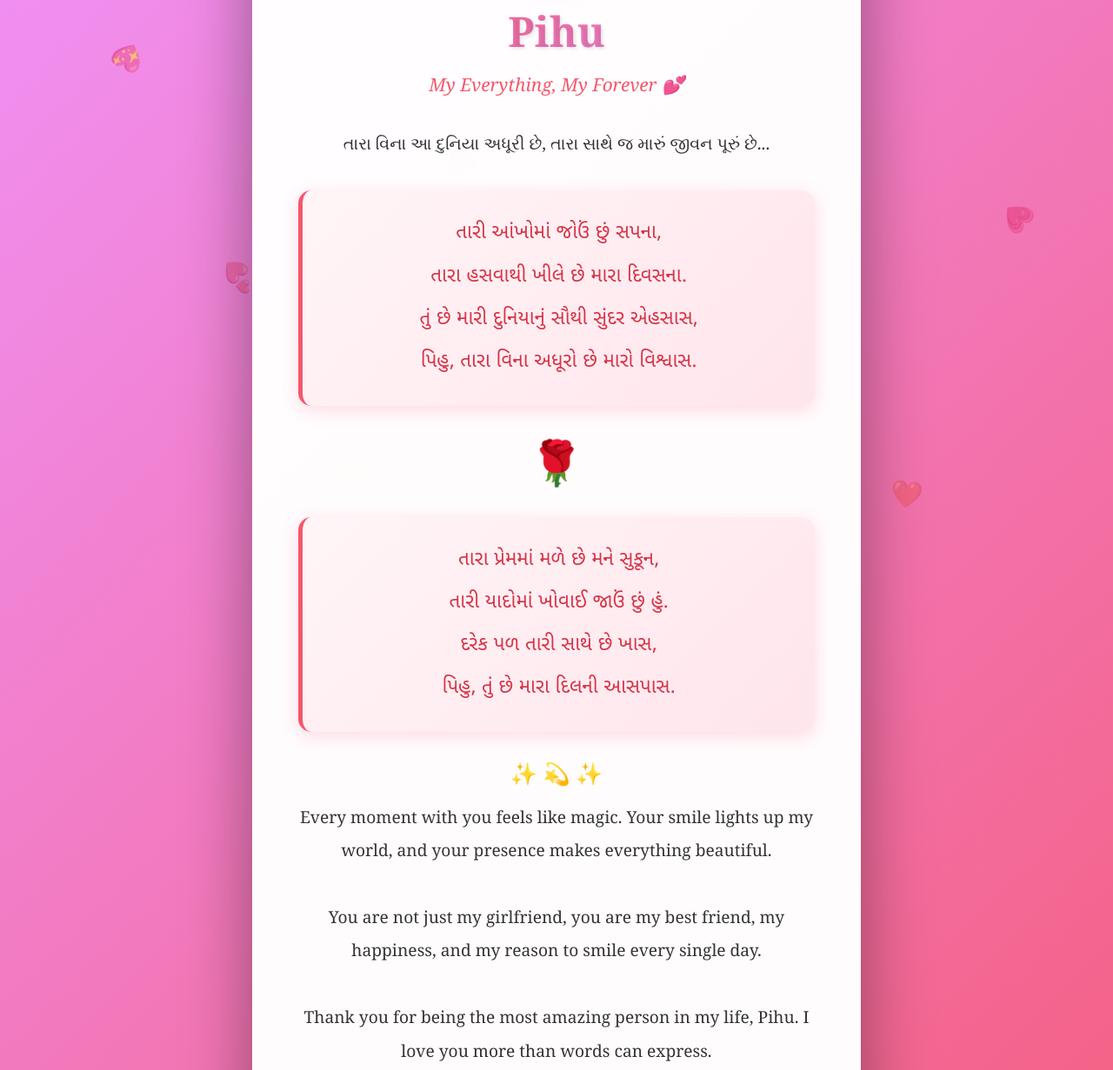
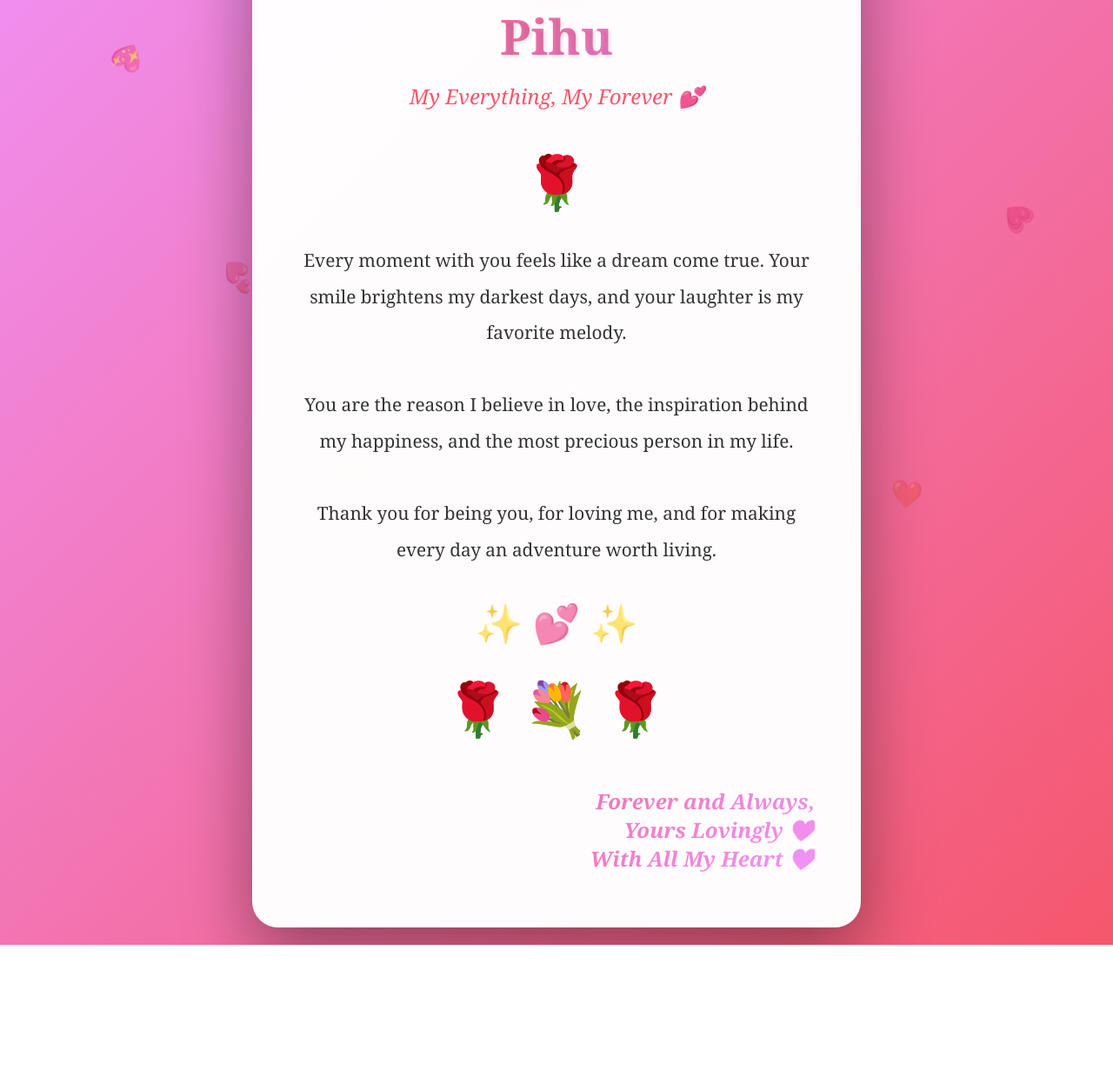
Before and after one commit to kaushikp1616-cmd/love-letter, a plain HTML site: page index.html in a window 1280 px wide. Shown: the part 236-1467 px from the top of the page at 87% size. After the commit the page ends 1323 px from the top, so only its background shows below. Drawn offline with Linux system fonts and the light colour scheme.

Commit message:
Simplified version with just name and English messages

```diff
--- a/index.html
+++ b/index.html
@@ -96,48 +96,25 @@
             background-clip: text;
             text-align: center;
             margin-bottom: 15px;
-            font-size: 3em;
+            font-size: 3.5em;
             text-shadow: 2px 2px 4px rgba(0,0,0,0.1);
+            font-weight: bold;
         }
 
         .subtitle {
             text-align: center;
             color: #f5576c;
-            font-size: 1.3em;
-            margin-bottom: 35px;
+            font-size: 1.5em;
+            margin-bottom: 40px;
             font-style: italic;
         }
 
         .message {
             color: #333;
             line-height: 2;
-            font-size: 1.2em;
+            font-size: 1.3em;
             text-align: center;
             margin-bottom: 35px;
-        }
-
-        .shayari-box {
-            background: linear-gradient(135deg, #fff5f7, #ffe5ec);
-            border-left: 5px solid #f5576c;
-            padding: 25px;
-            margin: 30px 0;
-            border-radius: 15px;
-            box-shadow: 0 5px 20px rgba(245, 87, 108, 0.2);
-        }
-
-        .shayari {
-            font-family: 'Noto Sans Gujarati', 'Georgia', serif;
-            color: #d63447;
-            font-size: 1.4em;
-            line-height: 2.2;
-            text-align: center;
-            font-weight: 500;
-        }
-
-        .shayari-divider {
-            text-align: center;
-            margin: 15px 0;
-            font-size: 25px;
         }
 
         .signature {
@@ -147,15 +124,15 @@
             -webkit-background-clip: text;
             -webkit-text-fill-color: transparent;
             background-clip: text;
-            font-size: 1.4em;
-            margin-top: 40px;
+            font-size: 1.5em;
+            margin-top: 50px;
             font-weight: bold;
         }
 
         .stars {
             text-align: center;
-            font-size: 35px;
-            margin: 25px 0;
+            font-size: 40px;
+            margin: 30px 0;
             animation: sparkle 2s infinite;
         }
 
@@ -166,11 +143,10 @@
 
         .rose {
             text-align: center;
-            font-size: 50px;
-            margin: 20px 0;
+            font-size: 60px;
+            margin: 30px 0;
         }
     </style>
-    <link href="https://fonts.googleapis.com/css2?family=Noto+Sans+Gujarati:wght@400;500;700&display=swap" rel="stylesheet">
 </head>
 <body>
     <div class="floating-hearts">
@@ -190,50 +166,17 @@
         <h1>Pihu</h1>
         <div class="subtitle">My Everything, My Forever 💕</div>
 
-        <div class="message">
-            <p>તારા વિના આ દુનિયા અધૂરી છે, તારા સાથે જ મારું જીવન પૂરું છે...</p>
-        </div>
-
-        <div class="shayari-box">
-            <div class="shayari">
-                તારી આંખોમાં જોઉં છું સપના,<br>
-                તારા હસવાથી ખીલે છે મારા દિવસના.<br>
-                તું છે મારી દુનિયાનું સૌથી સુંદર એહસાસ,<br>
-                પિહુ, તારા વિના અધૂરો છે મારો વિશ્વાસ.
-            </div>
-        </div>
-
         <div class="rose">🌹</div>
 
-        <div class="shayari-box">
-            <div class="shayari">
-                તારા પ્રેમમાં મળે છે મને સુકૂન,<br>
-                તારી યાદોમાં ખોવાઈ જાઉં છું હું.<br>
-                દરેક પળ તારી સાથે છે ખાસ,<br>
-                પિહુ, તું છે મારા દિલની આસપાસ.
-            </div>
-        </div>
-
-        <div class="shayari-divider">✨ 💫 ✨</div>
-
         <div class="message">
-            <p>Every moment with you feels like magic. Your smile lights up my world, and your presence makes everything beautiful.</p>
+            <p>Every moment with you feels like a dream come true. Your smile brightens my darkest days, and your laughter is my favorite melody.</p>
             <br>
-            <p>You are not just my girlfriend, you are my best friend, my happiness, and my reason to smile every single day.</p>
+            <p>You are the reason I believe in love, the inspiration behind my happiness, and the most precious person in my life.</p>
             <br>
-            <p>Thank you for being the most amazing person in my life, Pihu. I love you more than words can express.</p>
+            <p>Thank you for being you, for loving me, and for making every day an adventure worth living.</p>
         </div>
 
         <div class="stars">✨ 💕 ✨</div>
-
-        <div class="shayari-box">
-            <div class="shayari">
-                તારા વિના અધૂરી છે મારી દુનિયા,<br>
-                તારા સાથે જ પૂરી થાય છે મારી દુઆ.<br>
-                પિહુ, તું છે મારા જીવનનો રંગ,<br>
-                તારા પ્રેમમાં છે મારું સંગ.
-            </div>
-        </div>
 
         <div class="rose">🌹 💐 🌹</div>
 
```
